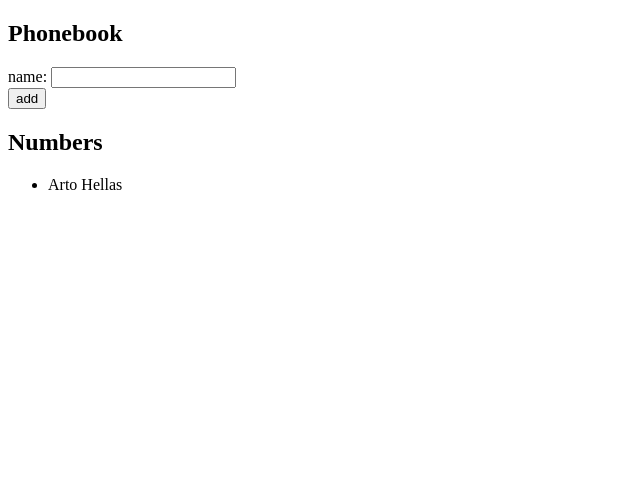
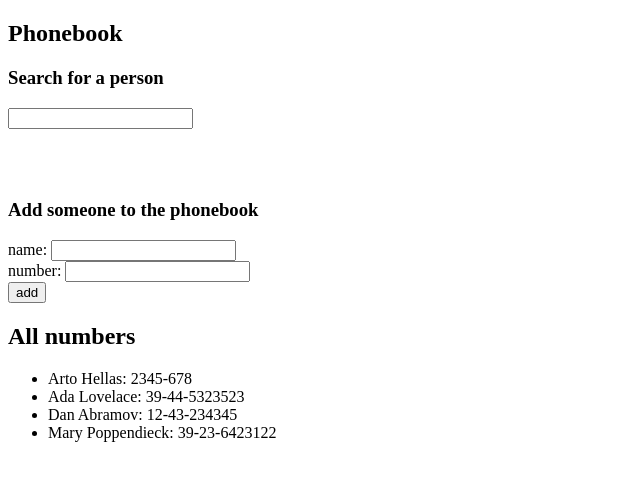
Before and after one commit to nicolasduarterj/fso-exercises, a React (Vite) app in the folder part2/phonebook/: page / in a window 1280 px wide. Shown: the top 480 px of the page, without its empty margins (0-640 px from the left). Built offline with nearby package versions, Linux system fonts and the light colour scheme.

Commit message:
Exercises 2.9->2.10

```diff
--- a/part2/phonebook/src/App.jsx
+++ b/part2/phonebook/src/App.jsx
@@ -3,14 +3,19 @@ import reactLogo from './assets/react.svg'
 import viteLogo from '/vite.svg'
 function App() {
   const [persons, setPersons] = useState([
-    {name: "Arto Hellas" }
+    {name: "Arto Hellas", number:"2345-678"},
+    { name: 'Ada Lovelace', number: '39-44-5323523', id: 2 },
+    { name: 'Dan Abramov', number: '12-43-234345', id: 3 },
+    { name: 'Mary Poppendieck', number: '39-23-6423122', id: 4 }
   ])
   const [newName, setNewName] = useState("")
+  const [newNum, setNewNum] = useState("")
 
   const addName = event => {
     event.preventDefault()
     const notaObj = {
-      name: newName
+      name: newName,
+      number: newNum
     }
     console.log(notaObj)
 
@@ -29,33 +34,76 @@ function App() {
     setNewName(event.target.value)
   }
 
+  const numChange = event => {
+    console.log(event.target.value)
+    setNewNum(event.target.value)
+  }
   return (
     <>
       <div>
       <h2>Phonebook</h2>
-      <form onSubmit={addName}>
+      <Search arr={persons}/>
+      <h3>Add someone to the phonebook</h3>
+      <FormPhB states={[newName, newNum]} funcs={[addName, noteChange, numChange]}/>
+      <h2>All numbers</h2>
+      <Lista arr={persons}/>
+    </div>
+    </>
+  )
+}
+//states = [estado do nome, estado do número]
+//funcs = [onSubmit, mudança do nome, mudança do número]
+const FormPhB = ({states, funcs}) => {
+  return (
+    <>
+      <form onSubmit={funcs[0]}>
         <div>
-          name: <input  value={newName} onChange={noteChange}/>
+          name: <input  value={states[0]} onChange={funcs[1]}/>
+          <br/>
+          number: <input value={states[1]} onChange={funcs[2]}/>
         </div>
         <div>
           <button type="submit">add</button>
         </div>
       </form>
-      <h2>Numbers</h2>
-      <Lista arr={persons}/>
-    </div>
     </>
   )
 }
-
-export default App
 
 const Lista = ({arr}) => {
   return (
     <>
     <ul>
-      {arr.map(person => <li key={person.name}>{person.name}</li>)}
+      {arr.map(person => <li key={person.name}>{person.name}: {person.number}</li>)}
     </ul>
     </>
   )
 }
+
+const Search = ({arr}) => {
+  const [filtro, setFiltro] = useState("")
+  const [filtrados, setFiltrados] = useState([])
+  function changeFiltro(event) {
+    console.log(event.target.value)
+    setFiltro(event.target.value)
+    const valid = arr.filter(person => person.name.includes(event.target.value))
+    console.log(valid)
+    setFiltrados(valid)
+  }
+
+  return (
+    <>
+      <h3>Search for a person</h3>
+      <input value={filtro} onChange={changeFiltro}/>
+      <ul>
+        {filtrados.map(person => <li>{person.name}</li>)}
+      </ul>
+      <br/>
+      <br/>
+
+    </>
+  )
+
+}
+
+export default App
```
